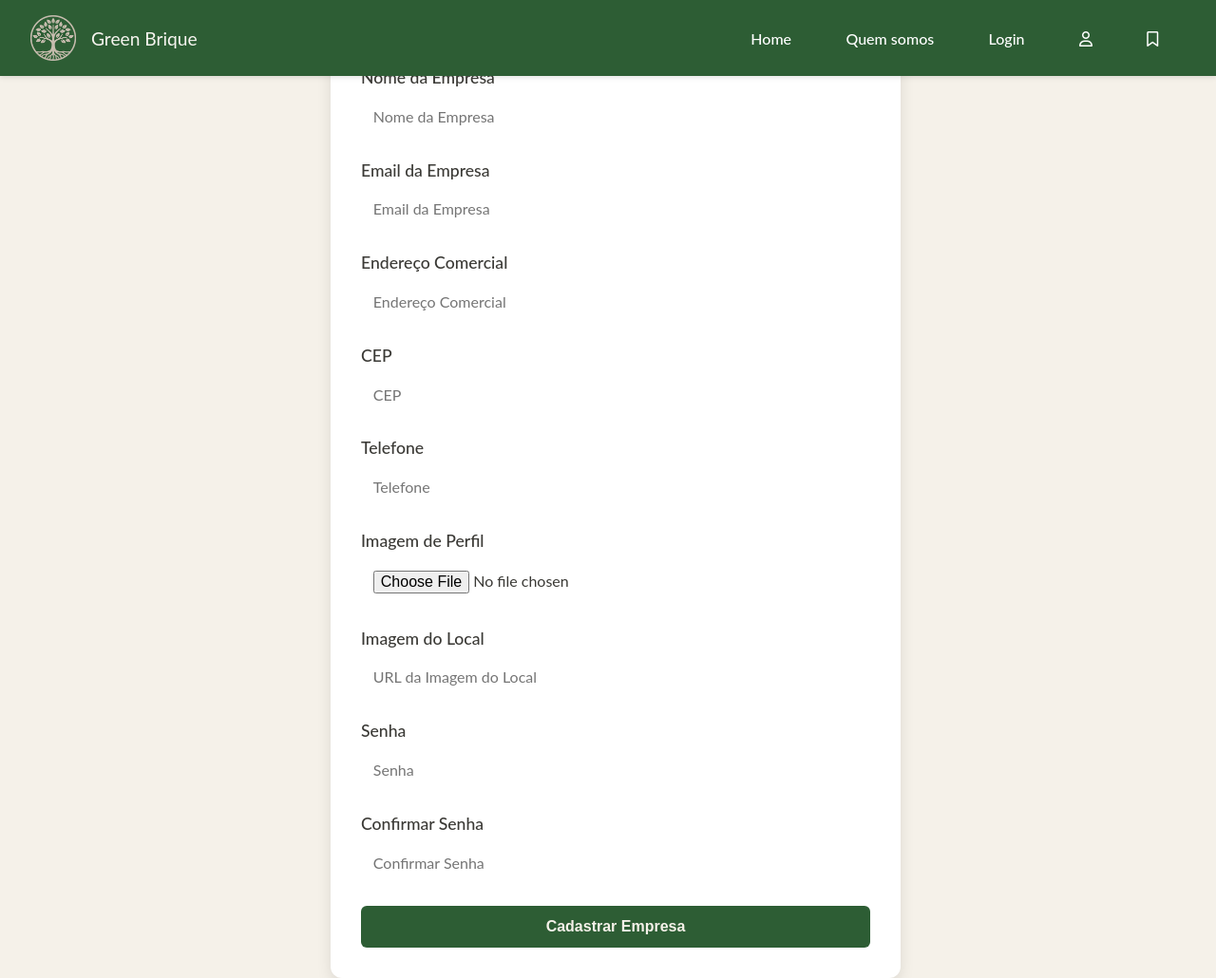
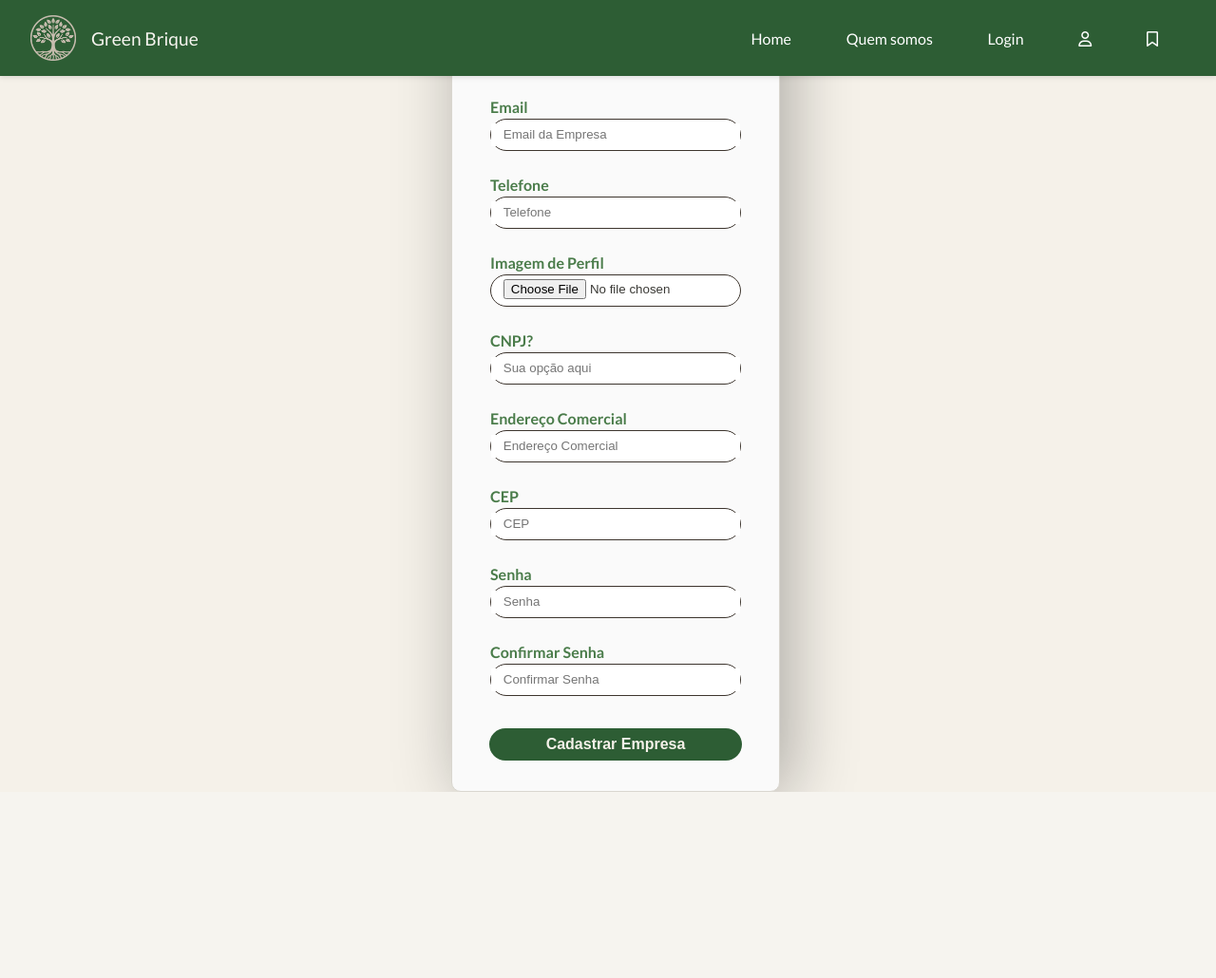
Before and after one commit to lbarbosac/green-brique, a PHP site: page /cadastro-empresa.php in a window 1280 px wide. Shown: the whole page at 95% size. After the commit the page ends 834 px from the top, so only its background shows below. Run offline with PHP 8.4, Linux system fonts and the light colour scheme.

Commit message:
falta ajustar o cnpj e o design

```diff
--- a/src/assets/css/cadastro-empresa.css
+++ b/src/assets/css/cadastro-empresa.css
@@ -1,3 +1,8 @@
+/*Import fonts*/
+@import url('https://fonts.googleapis.com/css2?family=Lato:ital,wght@0,100;0,300;0,400;0,700;0,900;1,100;1,300;1,400;1,700;1,900&family=Pangolin&display=swap');
+@import url('https://fonts.googleapis.com/css2?family=Pangolin&display=swap');
+/**************/
+
 :root {
     --fundo-principal: #F5F1E9;
     --fundo-card: #FFFFFF;
@@ -8,7 +13,6 @@
     --verde-claro: #9CCC65;
     --texto-principal: #3B3A36;
 }
-
 
 body{
     display: flex;
@@ -21,82 +25,106 @@ body{
     background: var(--fundo-principal);
     color: var(--texto-principal);
 }
-
-form {
-    max-width: 600px;
-    width: 90%;
-    margin-top: 7rem;
+#form-title {
+    font-weight: 700;
+    color: var(--verde-medio);
+    text-align: center;
+    margin-bottom: 0.5rem;
+    font-size: 1.5rem;
+    margin-top: -10px;
+}
+form{
     padding: 2rem;
-
-    background: var(--fundo-card);
-    border-radius: 12px;
-    box-shadow: 0 6px 15px rgba(0, 0, 0, 0.1);
+    border-radius: 10px;
+    background: #FAFAFA;
+    box-shadow: 10px 4px 70px 0 rgba(0, 0, 0, 0.30);
     display: flex;
     flex-direction: column;
-    gap: 1.5rem;
-    font-family: "Lato", sans-serif;
-    box-sizing: border-box;
+    align-items: center;
+    justify-content: center;
+    border: 1px solid var(--border);
+    gap: 10px;
+}
+.texto-logo{
+    color: #6B705C;
+    font-weight: 400;
+    font-style: normal;
+}
+.box-logo{
+    display: flex;
+    flex-direction: column;
+    align-items: center;
+    height: 13.75rem;
+    line-height: 1rem;
+    gap:1rem;
+}
+.input-box{
+    display: flex;
+    align-items: center;
+    width: 16.5rem;
+    height: 2.125rem;
+    background-color: #FFF;
+    border: 0.08rem solid #3D352E;
+    border-radius: 999px;
+
+}
+input{
+    width: 16.5rem;
+    height: 1.5rem;
+    border: none;
+    padding-left: 0.8rem;
+    font-weight: 400;
+    font-style: normal;
+    line-height: normal;
+}
+input:focus{
+    outline: none;
+}
+input::placeholder{
+    margin-left: 0.5rem;
+    font-weight: 400;
+    font-style: normal;
+    line-height: normal;
 }
 
-#form-title {
-    font-size: 1.6rem;
-    font-weight: 700;
-    color: var(--texto-principal);
-    text-align: center;
-    margin-bottom: 0.5rem;
+.div-label{
+    display: flex;
+    flex-direction: column;
+    margin: 0.5rem;
 }
+label{
+    color: var(--verde-medio);
 
-/* Estilização dos Labels e Inputs/Selects */
-.form-label {
-    font-size: 1.1rem;
-    color: var(--texto-principal);
-    font-weight: 500;
+    font-style: normal;
+    line-height: normal;
+    margin-bottom: 3px;
+    font-weight: 600;
 }
-
-.form-input, #quantidade-produto, #descricao-produto, #select-filtros {
-    height: auto;
-    min-height: 2.5rem;
-    padding: 0.8rem;
-    width: 100%;
-    border: 1px solid var(--neutro);
-    border-radius: 6px;
-    font-size: 1rem;
-    font-family: "Lato", sans-serif;
-    box-sizing: border-box;
-    transition: border-color 0.2s, box-shadow 0.2s;
-}
-
-.form-input:focus, #quantidade-produto:focus, #descricao-produto:focus, #select-filtros:focus {
-    outline: none;
-    border-color: var(--acento-principal);
-    box-shadow: 0 0 6px rgba(199, 111, 22, 0.3);
-}
-
-#descricao-produto {
-    min-height: 8rem; /* Aumenta a altura da descrição */
-    resize: vertical;
-}
-
-
-#submit-button {
+button{
     background-color: var(--acento-principal);
     color: var(--fundo-principal);
-    padding: 0.8rem;
+    width: 95%;
+    padding: 0.5rem;
+    margin-top: 1rem;
     border: none;
-    border-radius: 6px;
+    border-radius: 999px;
     font-size: 1rem;
     font-weight: 700;
     cursor: pointer;
     transition: background-color 0.3s ease, transform 0.2s ease;
 }
-
-#submit-button:hover {
+#btnVerSenha:hover{
+    cursor: pointer;
+}
+button:hover {
     background-color: #af6012;
     transform: translateY(-2px);
 }
+#link-cad{
+    margin-top: 1rem;
+}
 
-.div-form {
-    display: flex;
-    flex-direction: column;
-    gap: 0.5rem;
+.texto-input{
+    font-size: 0.9rem;
+    color: var(--verde-escuro);
 }
--- a/src/cadastro-empresa.php
+++ b/src/cadastro-empresa.php
@@ -4,7 +4,9 @@
     <meta charset="UTF-8">
     <meta name="viewport" content="width=device-width, initial-scale=1.0">
     <title>Green Brique</title>
-    <link rel="stylesheet" href="./assets/css/cadastro-empresa.css">
+
+    <link rel="stylesheet" href="./assets/css/login-empresa.css">
+
 </head>
 <body>
     <?php
@@ -13,57 +15,77 @@
     <form action="./act/empresa.php" method="post">
     <input type="hidden" name="acao" value="salvar">
             <input type="hidden" name="id">
-            <h2 id="form-title">Cadastro de Empresa</h2>
+            <h2 id="form-title">Cadastro</h2>
 
-            <div class="div-form">
-                <label for="cnpj-empresa" class="form-label">CNPJ da Empresa</label>
-                <input id="cnpj-empresa" class="form-input" type="text" name="cnpj-empresa" placeholder="CNPJ da Empresa" required>
+
+            <div class="div-label">
+                <label for="nome_empresa">Nome do Usuario</label>
+                <div class="input-box">
+                    <input id="nome-empresa" class="form-input" type="text" placeholder="Ex: miguelnaiba" name="nome_user" required>
+                </div>
             </div>
 
-            <div class="div-form">
-                <label for="nome-empresa" class="form-label">Nome da Empresa</label>
-                <input id="nome-empresa" class="form-input" type="text" name="nome-empresa" placeholder="Nome da Empresa" required>
+            <div class="div-label">
+                <label for="email-empresa">Email</label>
+                <div class ="input-box">
+                    <input id="email-empresa" class="form-input" type="email" name="email-empresa" placeholder="Email da Empresa" required>
+                </div>
             </div>
 
-            <div class="div-form">
-                <label for="email-empresa" class="form-label">Email da Empresa</label>
-                <input id="email-empresa" class="form-input" type="email" name="email-empresa" placeholder="Email da Empresa" required>
+            <div class="div-label">
+                <label for="telefone-empresa">Telefone</label>
+                <div class ="input-box">
+                    <input id="telefone-empresa" class="form-input" type="text" name="telefone-empresa" placeholder="Telefone" required>
+                </div>
             </div>
 
-            <div class="div-form">
-                <label for="endereco-empresa" class="form-label">Endereço Comercial</label>
-                <input id="endereco-empresa" class="form-input" type="text" name="endereco-empresa" placeholder="Endereço Comercial" required>
+            <div class="div-label">
+                <label for="img-perfil-empresa" class="form-label">Imagem de Perfil</label>
+                <div class ="input-box">
+                    <input id="img-perfil-empresa" class="form-input" type="file" name="img-perfil-empresa" placeholder="URL da Imagem de Perfil" required>
+                </div>
             </div>
 
-            <div class="div-form">
-                <label for="cep-empresa" class="form-label">CEP</label>
-                <input id="cep-empresa" class="form-input" type="text" name="cep-empresa" placeholder="CEP" required>
+            <div class="div-label">
+                <label for="confirmar-senha-empresa" class="form-label">CNPJ?</label>
+                <div class ="input-box">
+                    <input type="text" placeholder="Sua opção aqui" list="opcoes-do-usuario">
+                        <datalist id="opcoes-do-usuario">
+                            <option value="Nao"></option>
+                            <option value="Sim"></option>
+                        </datalist>
+                </div>
             </div>
 
-            <div class="div-form">
-                <label for="telefone-empresa" class="form-label">Telefone</label>
-                <input id="telefone-empresa" class="form-input" type="text" name="telefone-empresa" placeholder="Telefone" required>
+            <div class="div-label">
+                <label for="endereco-empresa" class="form-label">Endereço Comercial</label>
+                <div class ="input-box">
+                    <input id="endereco-empresa" class="form-input" type="text" name="endereco-empresa" placeholder="Endereço Comercial" required>
+                </div>
             </div>
 
-            <div class="div-form">
-                <label for="img-perfil-empresa" class="form-label">Imagem de Perfil</label>
-                <input id="img-perfil-empresa" class="form-input" type="file" name="img-perfil-empresa" placeholder="URL da Imagem de Perfil" required>
+            <div class="div-label">
+                <label for="cep-empresa" class="form-label">CEP</label>
+                <div class ="input-box">
+                    <input id="cep-empresa" class="form-input" type="text" name="cep-empresa" placeholder="CEP" required>
+                </div>
             </div>
 
-            <div class="div-form">
-                <label for="img-local-empresa" class="form-label">Imagem do Local</label>
-                <input id="img-local-empresa" class="form-input" type="text" name="img-local-empresa" placeholder="URL da Imagem do Local" required>
+            <div class="div-label">
+                <label for="senha-empresa" class="form-label">Senha</label>
+                <div class ="input-box">
+                    <input id="senha-empresa" class="form-input" type="password" name="senha-empresa" placeholder="Senha" required>
+                </div>
             </div>
 
-            <div class="div-form">
-                <label for="senha-empresa" class="form-label">Senha</label>
-                <input id="senha-empresa" class="form-input" type="password" name="senha-empresa" placeholder="Senha" required>
+            <div class="div-label">
+                <label for="confirmar-senha-empresa" class="form-label">Confirmar Senha</label>
+                <div class ="input-box">
+                    <input id="confirmar-senha-empresa" class="form-input" type="password" name="confirmar-senha-empresa" placeholder="Confirmar Senha" required>
+                </div>
             </div>
 
-            <div class="div-form">
-                <label for="confirmar-senha-empresa" class="form-label">Confirmar Senha</label>
-                <input id="confirmar-senha-empresa" class="form-input" type="password" name="confirmar-senha-empresa" placeholder="Confirmar Senha" required>
-            </div>
+
 
             <button id="submit-button" type="submit">Cadastrar Empresa</button>
     </form>
--- a/src/login-empresa.php
+++ b/src/login-empresa.php
@@ -18,7 +18,7 @@
         <form action="./act/empresa-login.php" method="post">
             <h2 id="form-title"><strong>Login</strong></h2>
             <div class="div-label">
-                <label for="nome_user">Nome da Empresa</label>
+                <label for="nome_user">Nome do Usuario</label>
                 <div class="input-box">
                     <input class="texto-input" type="text" placeholder="Ex: miguelnaiba" name="nome_user" required>
                 </div>
```
Also changed, not shown: src/assets/css/login-empresa.css (line endings or trailing spaces).
